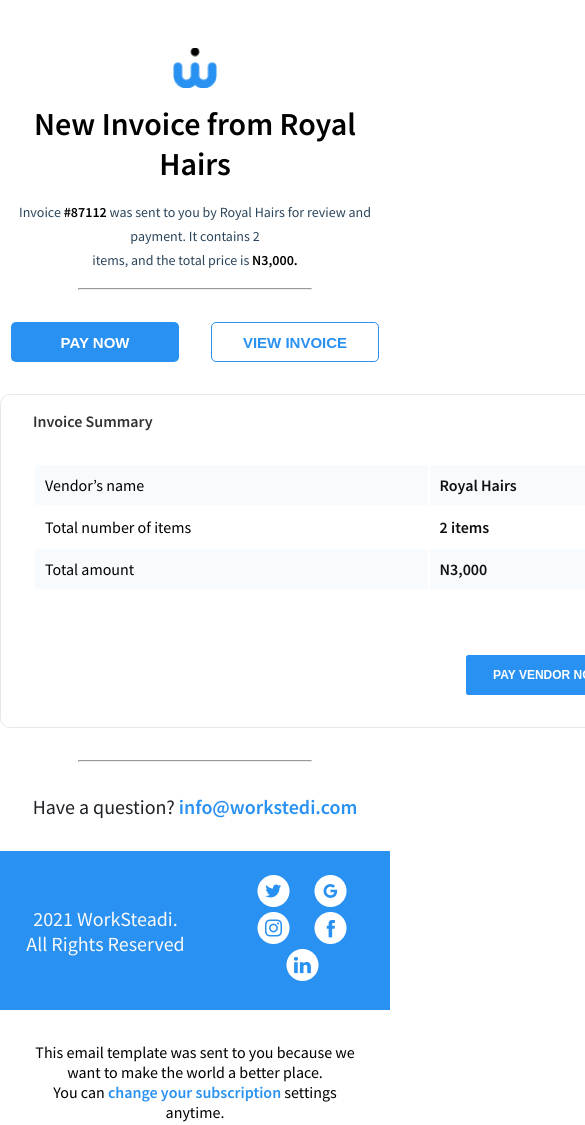
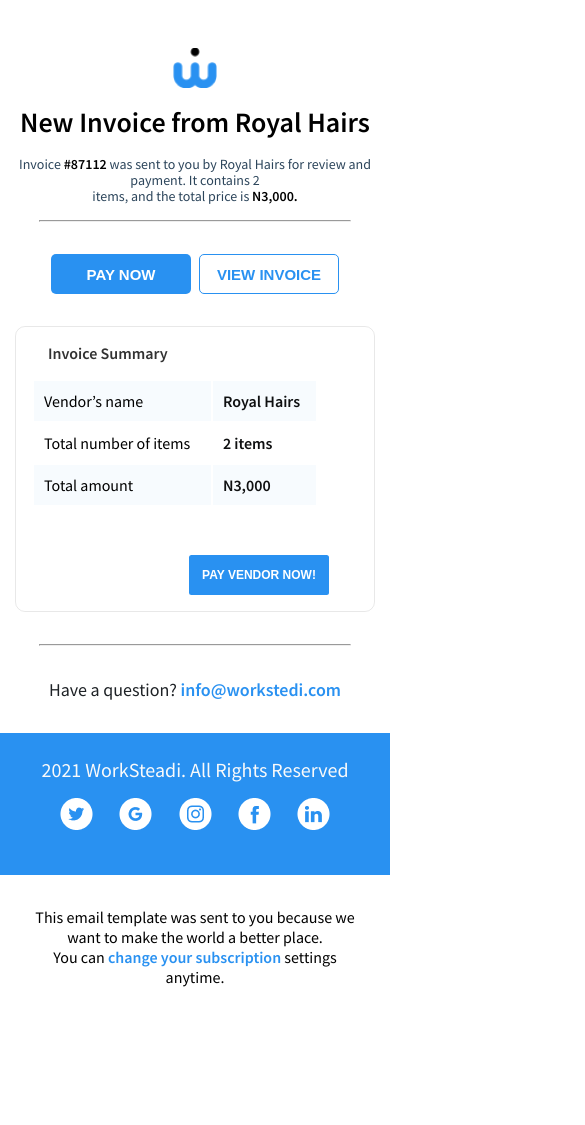
Before and after one commit to godswilludoh/workstedi-email, a plain HTML site: page index.html in a window 390 px wide. Shown: the top 1125 px of the page, 585 px wide, since content can reach past the window. After the commit the page ends 1019 px from the top, so only its background shows below. Drawn offline with Linux system fonts and the light colour scheme.

Commit message:
added responsiveness

```diff
--- a/index.html
+++ b/index.html
@@ -191,6 +191,59 @@
         .footer-ending {
             margin: 2rem;
         }
+
+        @media (min-width: 320px) and (max-width: 520px) {
+            .invoice-title {
+                font-size: 28px;
+            }
+
+            .invoice-text {
+                font-size: 14px;
+                font-weight: 500;
+                line-height: 1rem;
+            }
+
+            hr {
+                width: 80%;
+            }
+
+            .main-btn {
+                gap: .5rem;
+            }
+
+            .btn {
+                width: 140px;
+            }
+
+            .inquiry {
+                font-size: 18px;
+            }
+
+            .invoice-summary {
+                width: 360px;
+                margin: 2rem auto;
+            }
+
+            table {
+                margin: 1rem;
+                width: 80%;
+            }
+
+            .table-tbn {
+                margin-bottom: 1rem;
+                margin-left: 8rem;
+            }
+
+            .footer-rights {
+                display: block;
+                margin-bottom: 1rem;
+            }
+
+            .icon-img {
+                margin: 1rem .7rem
+            }
+
+        }
     </style>
 </head>
 
```
